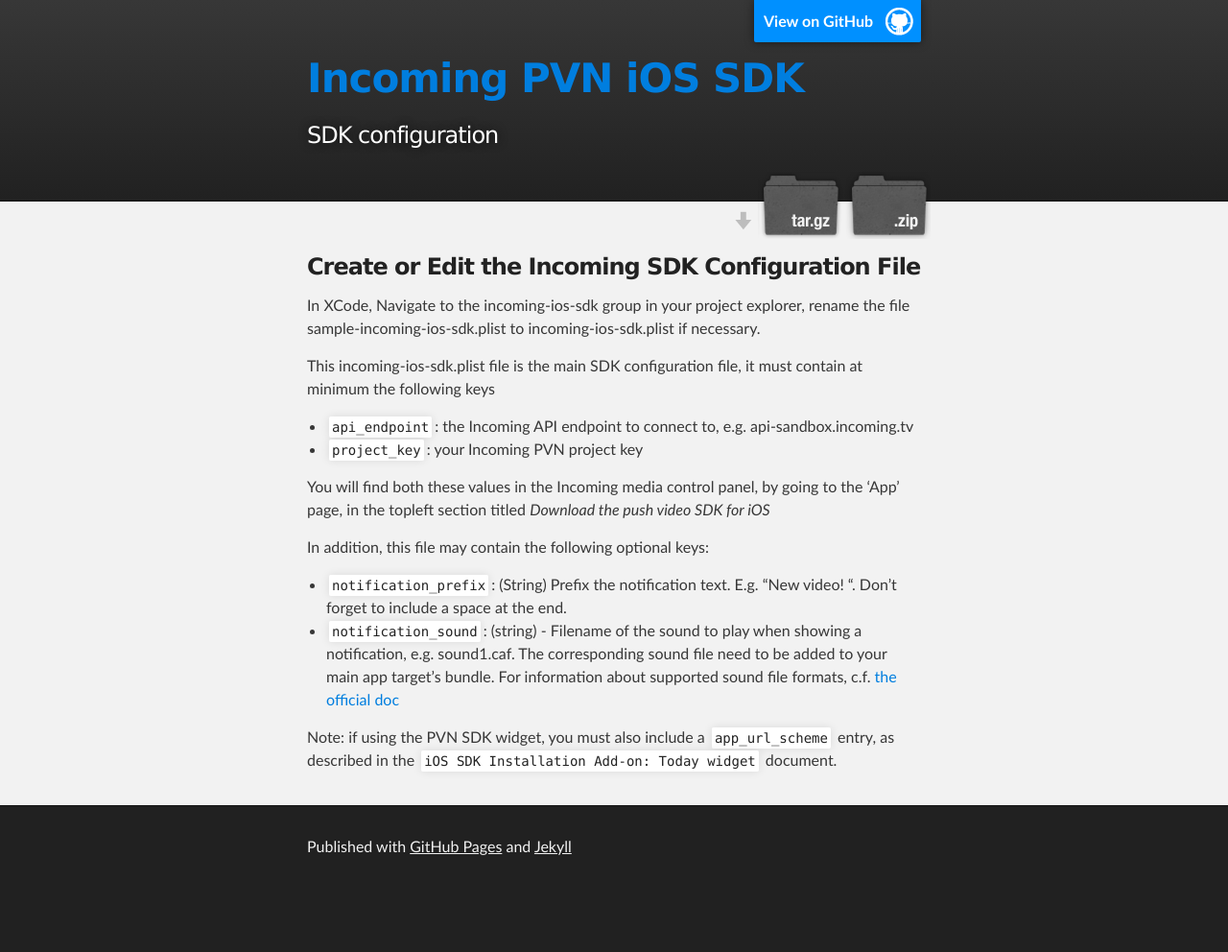
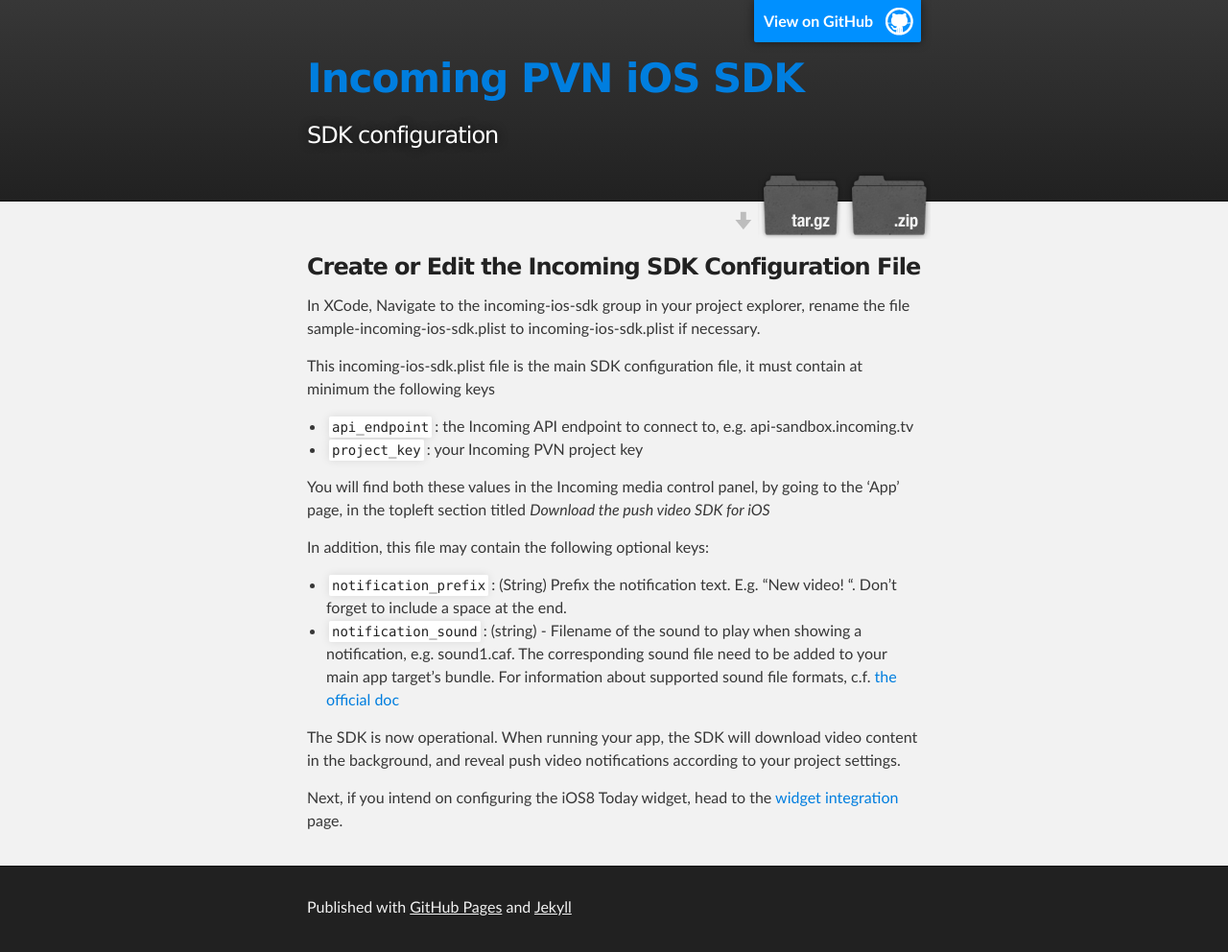
Before and after one commit to incoming-inc/ios-template-app, a Jekyll site: the page built from sdk-settings.md, in a window 1280 px wide. Shown: the whole page at 96% size. Built offline with Jekyll 4.4.1, drawn with Linux system fonts in a browser that asks for light colours; comment, search, counter and statistics services are not loaded; before the commit the page ends 929 px from its top, so only the background shows below that.

Commit message:
Minor documentation update

```diff
--- a/sdk-settings.md
+++ b/sdk-settings.md
@@ -22,4 +22,6 @@
 	The corresponding sound file need to be added to your main app target's bundle. For information about
 	supported sound file formats, c.f. [the official doc](https://developer.apple.com/library/ios/documentation/NetworkingInternet/Conceptual/RemoteNotificationsPG/Chapters/IPhoneOSClientImp.html#//apple_ref/doc/uid/TP40008194-CH103-SW6)
 
-Note: if using the PVN SDK widget, you must also include a `app_url_scheme` entry, as described in the `iOS SDK Installation Add-on: Today widget` document.
+The SDK is now operational. When running your app, the SDK will download video content in the background, and reveal push video notifications according to your project settings.
+
+Next, if you intend on configuring the iOS8 Today widget, head to the [widget integration](./widget-integration.html) page.
```
Also changed, not shown: index.md (+1 -1 lines).
